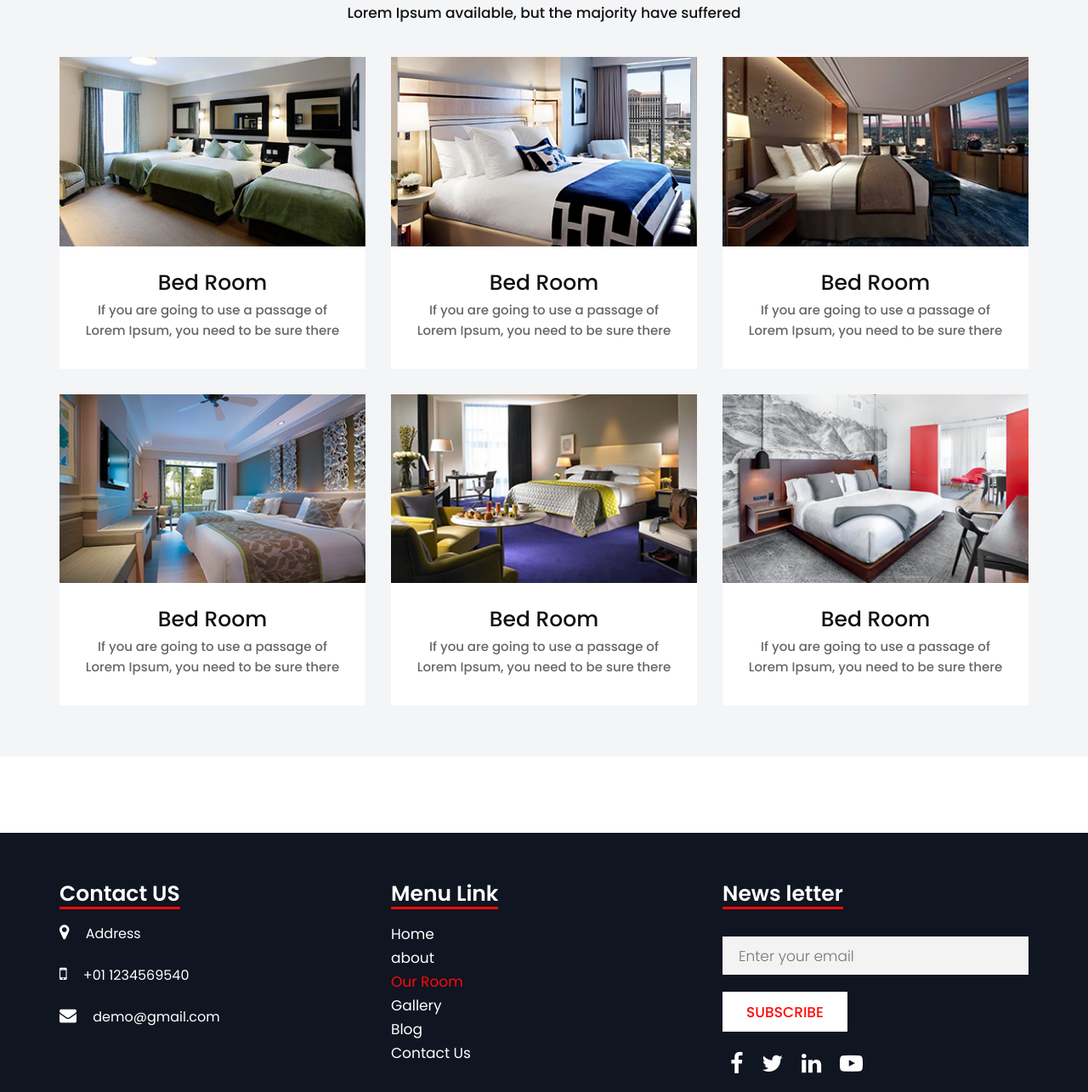
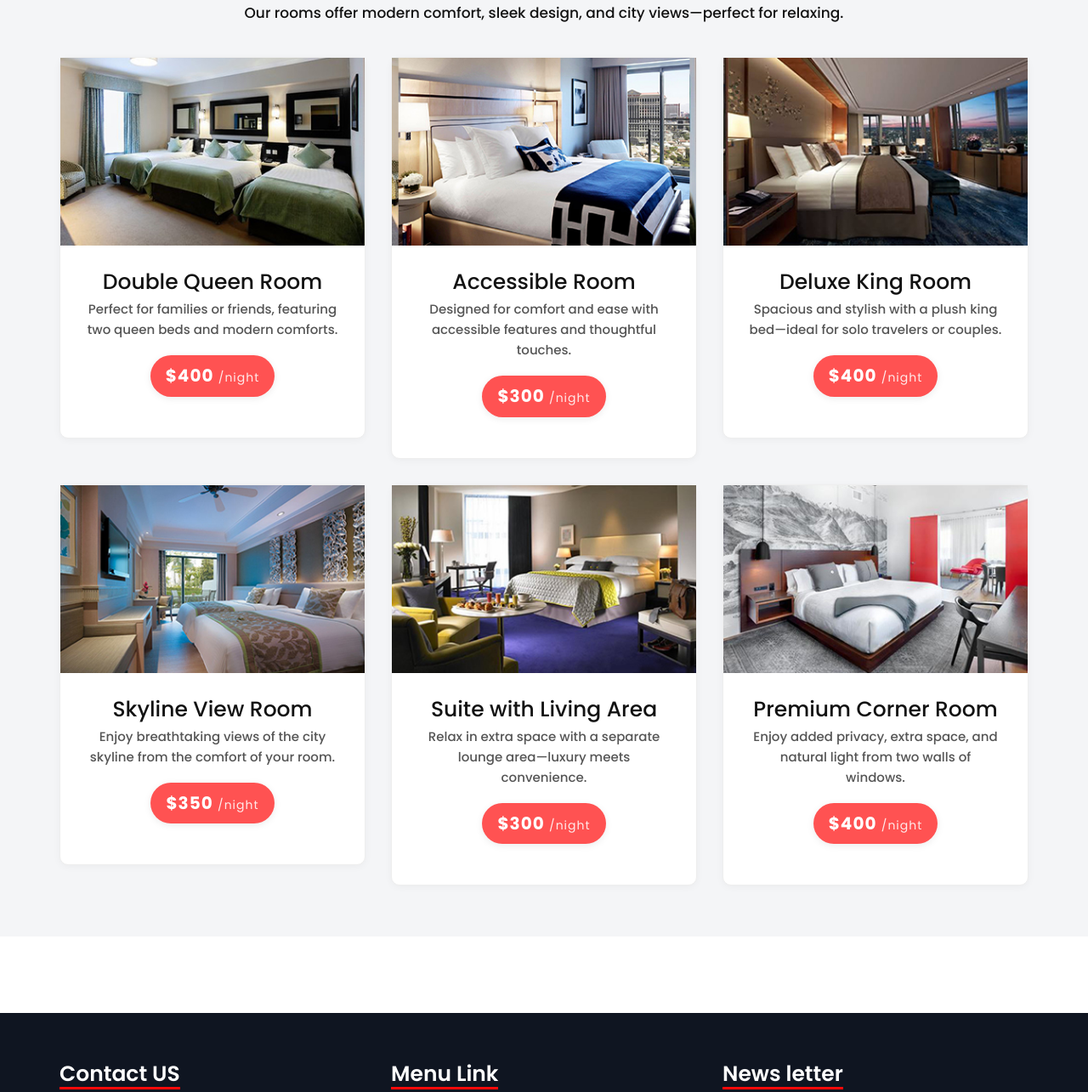
Before and after one commit to Voltagetechn/kimpton.github.io, a plain HTML site: page room.html in a window 1280 px wide. Shown: the part 348-1633 px from the top of the page at 85% size. Drawn offline with nearby package versions, Linux system fonts and the light colour scheme; a web font is replaced by a local one.

Commit message:
Add files via upload

```diff
--- a/room.html
+++ b/room.html
@@ -29,6 +29,52 @@
       <script src="https://oss.maxcdn.com/html5shiv/3.7.3/html5shiv.min.js"></script>
       <script src="https://oss.maxcdn.com/respond/1.4.2/respond.min.js"></script><![endif]-->
    </head>
+   <style>
+      .Headme{
+         font-family: fantasy;
+         font-size: 25px;
+      }
+      .price-tag {
+         margin-top: 10px;
+         display: inline-block;
+         background: #ff5252;
+         color: #fff;
+         font-weight: bold;
+         font-size: 20px;
+         padding: 6px 18px;
+         border-radius: 25px;
+         box-shadow: 0 2px 8px rgba(0,0,0,0.08);
+         letter-spacing: 1px;
+         transition: background 0.3s;
+      }
+      .price-tag span {
+         font-size: 14px;
+         color: #ffeaea;
+         font-weight: normal;
+      }
+      .room {
+         margin-bottom: 30px;
+         border: 1px solid #eee;
+         border-radius: 10px;
+         box-shadow: 0 2px 10px rgba(0,0,0,0.04);
+         padding-bottom: 15px;
+         background: #fff;
+         transition: box-shadow 0.3s;
+      }
+      .room:hover {
+         box-shadow: 0 6px 24px rgba(255,82,82,0.15);
+      }
+      .bed_room h3 {
+         margin-top: 15px;
+         font-size: 22px;
+         font-weight: 600;
+         color: #222;
+      }
+      .bed_room p {
+         margin-bottom: 8px;
+         color: #555;
+      }
+   </style>
    <!-- body -->
    <body class="main-layout">
       <!-- loader  -->
@@ -46,7 +92,8 @@
                      <div class="full">
                         <div class="center-desk">
                            <div class="logo">
-                              <a href="index.html"><img src="images/logo.png" alt="#" /></a>
+                             <a href="room.html"><h1 class="Headme" style="color: red;" >KIMPTON HOTEL WILSHIRE</h1></a>
+
                            </div>
                         </div>
                      </div>
@@ -70,9 +117,9 @@
                               <li class="nav-item">
                                  <a class="nav-link" href="gallery.html">Gallery</a>
                               </li>
-                              <li class="nav-item">
+                              <!-- <li class="nav-item">
                                  <a class="nav-link" href="blog.html">Blog</a>
-                              </li>
+                              </li> -->
                               <li class="nav-item">
                                  <a class="nav-link" href="contact.html">Contact Us</a>
                               </li>
@@ -103,7 +150,7 @@
             <div class="row">
                <div class="col-md-12">
                   <div class="titlepage">
-                     <p  class="margin_0">Lorem Ipsum available, but the majority have suffered </p>
+                     <p  class="margin_0">Our rooms offer modern comfort, sleek design, and city views—perfect for relaxing.</p>
                   </div>
                </div>
             </div>
@@ -114,8 +161,9 @@
                         <figure><img src="images/room1.jpg" alt="#"/></figure>
                      </div>
                      <div class="bed_room">
-                        <h3>Bed Room</h3>
-                        <p>If you are going to use a passage of Lorem Ipsum, you need to be sure there </p>
+                        <h3>Double Queen Room</h3>
+                        <p>Perfect for families or friends, featuring two queen beds and modern comforts. </p>
+                        <div class="price-tag">$400 <span>/night</span></div>
                      </div>
                   </div>
                </div>
@@ -125,8 +173,9 @@
                         <figure><img src="images/room2.jpg" alt="#"/></figure>
                      </div>
                      <div class="bed_room">
-                        <h3>Bed Room</h3>
-                        <p>If you are going to use a passage of Lorem Ipsum, you need to be sure there </p>
+                        <h3>Accessible Room</h3>
+                        <p>Designed for comfort and ease with accessible features and thoughtful touches.</p>
+                        <div class="price-tag">$300 <span>/night</span></div>
                      </div>
                   </div>
                </div>
@@ -136,8 +185,9 @@
                         <figure><img src="images/room3.jpg" alt="#"/></figure>
                      </div>
                      <div class="bed_room">
-                        <h3>Bed Room</h3>
-                        <p>If you are going to use a passage of Lorem Ipsum, you need to be sure there </p>
+                        <h3>Deluxe King Room</h3>
+                        <p>Spacious and stylish with a plush king bed—ideal for solo travelers or couples.</p>
+                        <div class="price-tag">$400 <span>/night</span></div>
                      </div>
                   </div>
                </div>
@@ -147,8 +197,9 @@
                         <figure><img src="images/room4.jpg" alt="#"/></figure>
                      </div>
                      <div class="bed_room">
-                        <h3>Bed Room</h3>
-                        <p>If you are going to use a passage of Lorem Ipsum, you need to be sure there </p>
+                        <h3>Skyline View Room</h3>
+                        <p>Enjoy breathtaking views of the city skyline from the comfort of your room.</p>
+                        <div class="price-tag">$350 <span>/night</span></div>
                      </div>
                   </div>
                </div>
@@ -158,8 +209,9 @@
                         <figure><img src="images/room5.jpg" alt="#"/></figure>
                      </div>
                      <div class="bed_room">
-                        <h3>Bed Room</h3>
-                        <p>If you are going to use a passage of Lorem Ipsum, you need to be sure there </p>
+                        <h3>Suite with Living Area</h3>
+                        <p>Relax in extra space with a separate lounge area—luxury meets convenience. </p>
+                        <div class="price-tag">$300 <span>/night</span></div>
                      </div>
                   </div>
                </div>
@@ -169,8 +221,9 @@
                         <figure><img src="images/room6.jpg" alt="#"/></figure>
                      </div>
                      <div class="bed_room">
-                        <h3>Bed Room</h3>
-                        <p>If you are going to use a passage of Lorem Ipsum, you need to be sure there </p>
+                        <h3>Premium Corner Room</h3>
+                        <p>Enjoy added privacy, extra space, and natural light from two walls of windows. </p>
+                        <div class="price-tag">$400 <span>/night</span></div>
                      </div>
                   </div>
                </div>
@@ -187,9 +240,9 @@
                   <div class=" col-md-4">
                      <h3>Contact US</h3>
                      <ul class="conta">
-                        <li><i class="fa fa-map-marker" aria-hidden="true"></i> Address</li>
-                        <li><i class="fa fa-mobile" aria-hidden="true"></i> +01 1234569540</li>
-                        <li> <i class="fa fa-envelope" aria-hidden="true"></i><a href="#"> demo@gmail.com</a></li>
+                          <li><i class="fa fa-map-marker" aria-hidden="true"></i> All around United States</li>
+                        <li><i class="fa fa-mobile" aria-hidden="true"></i> +44 7500169951</li>
+                        <li> <i class="fa fa-envelope" aria-hidden="true"></i><a href="mailto:kimptonhotel9@gmail.com"> kimptonhotel9@gmail.com</a></li>
                      </ul>
                   </div>
                   <div class="col-md-4">
@@ -223,10 +276,7 @@
                   <div class="row">
                      <div class="col-md-10 offset-md-1">
                         <p>
-                           © 2019 All Rights Reserved. Design by <a href="https://html.design/"> Free Html Templates</a>
-                           <br><br>
-                           Distributed by <a href="https://themewagon.com/" target="_blank">ThemeWagon</a>
-                           </p>
+                           © 2025 All Rights Reserved.
                      </div>
                   </div>
                </div>
```
Also changed, not shown: about.html (+16 -10 lines), contact.html (+13 -9 lines), gallery.html (+15 -9 lines), index.html (+45 -20 lines).
